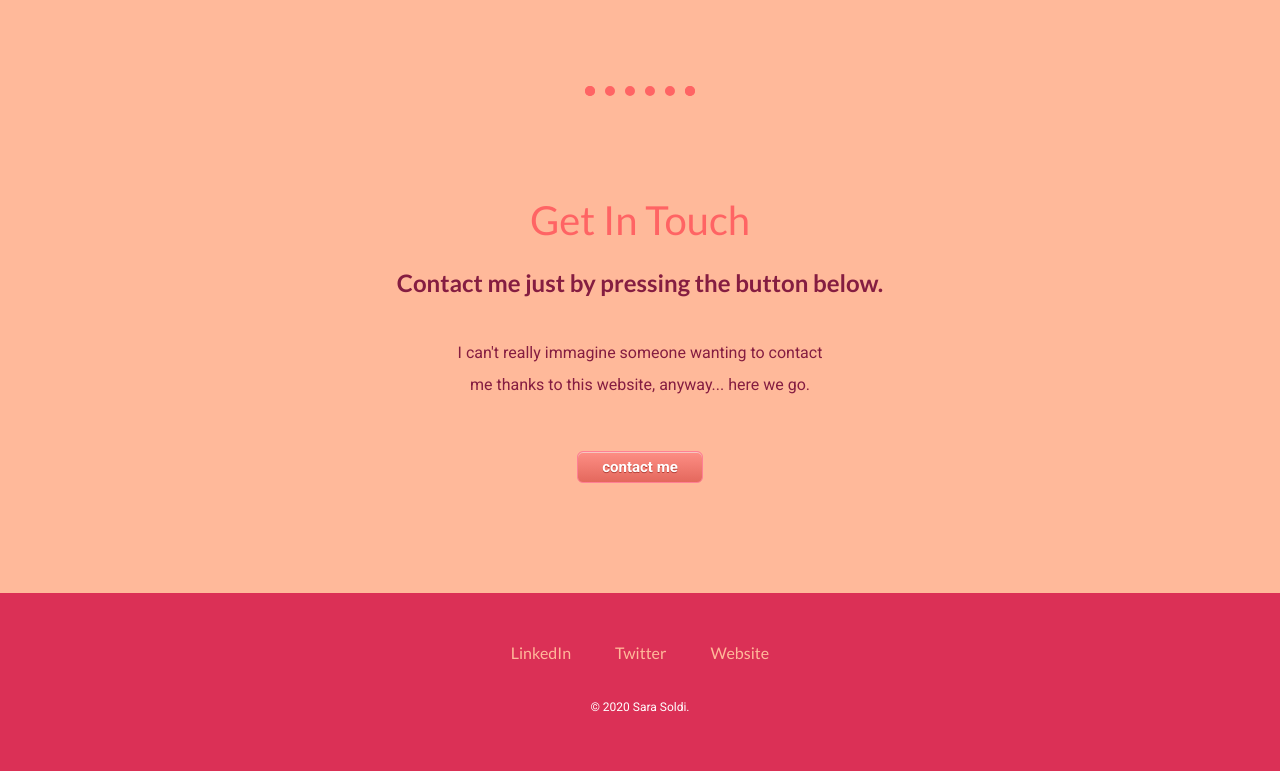
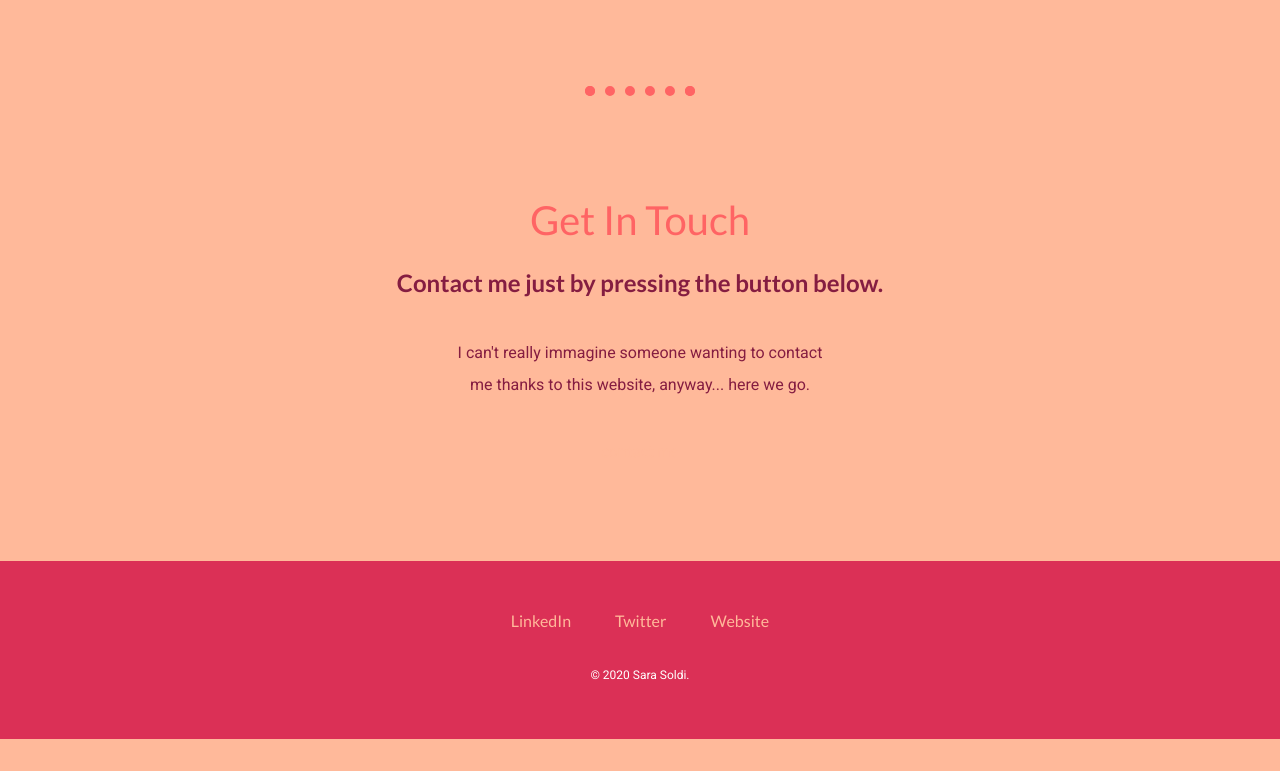
Before and after one commit to SaraSoldi/MySite, a plain HTML site: page index.html in a window 1280 px wide. Shown: the part 2105-2876 px from the top of the page. After the commit the page ends 2844 px from the top, so only its background shows below. Drawn offline with Linux system fonts and the light colour scheme.

Commit message:
Add files via upload

```diff
--- a/index.html
+++ b/index.html
@@ -43,7 +43,7 @@
       <h2>Get In Touch</h2>
       <h3>Contact me just by pressing the button below.</h3>
       <p class="contactmessage">I can't really immagine someone wanting to contact me thanks to this website, anyway... here we go.</p>
-      <a href="mailto:sara.soldi@hotmail.com" class="myButton">contact me</a>
+      <a href="mailto:sara.soldi@hotmail.com" class="BUTTON_JQP">contact me</a>
     </div>
   </div>
 
```
